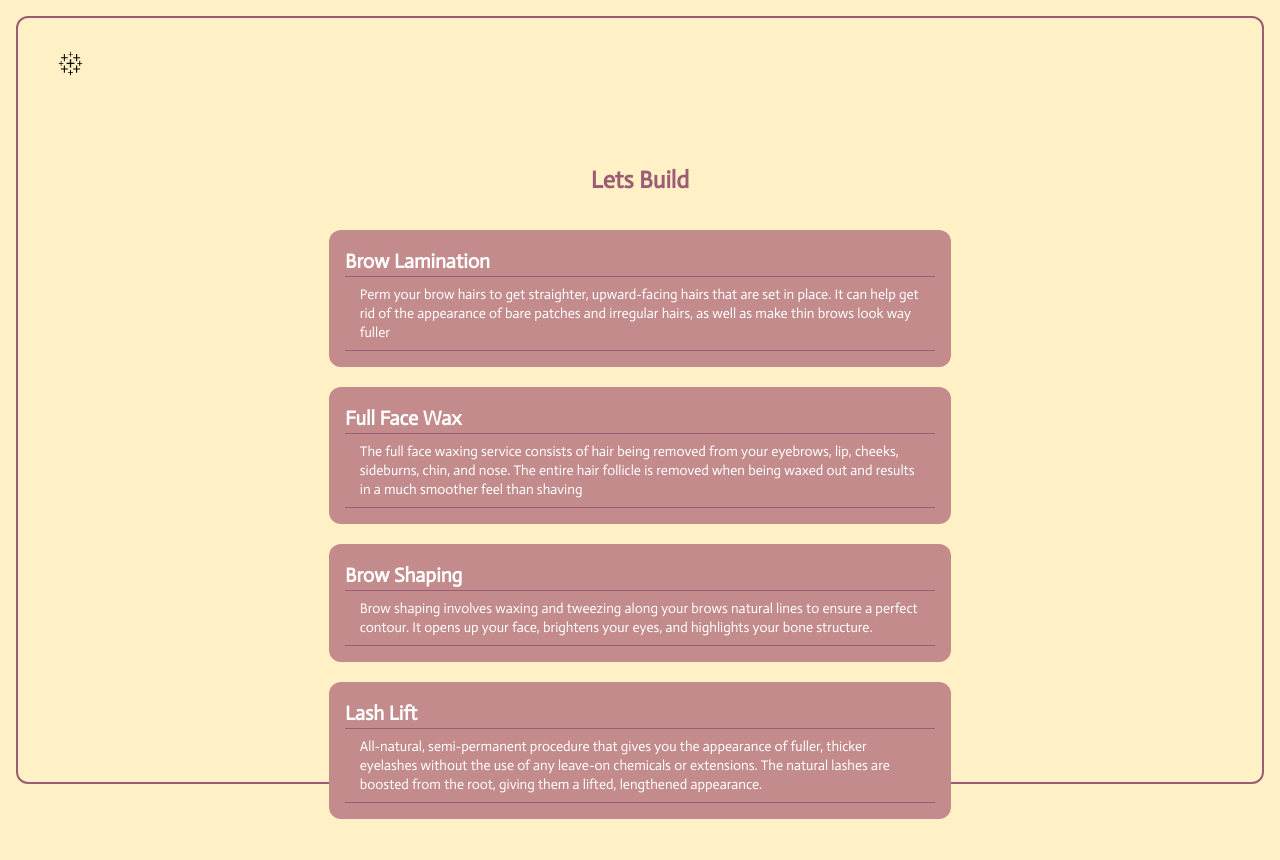
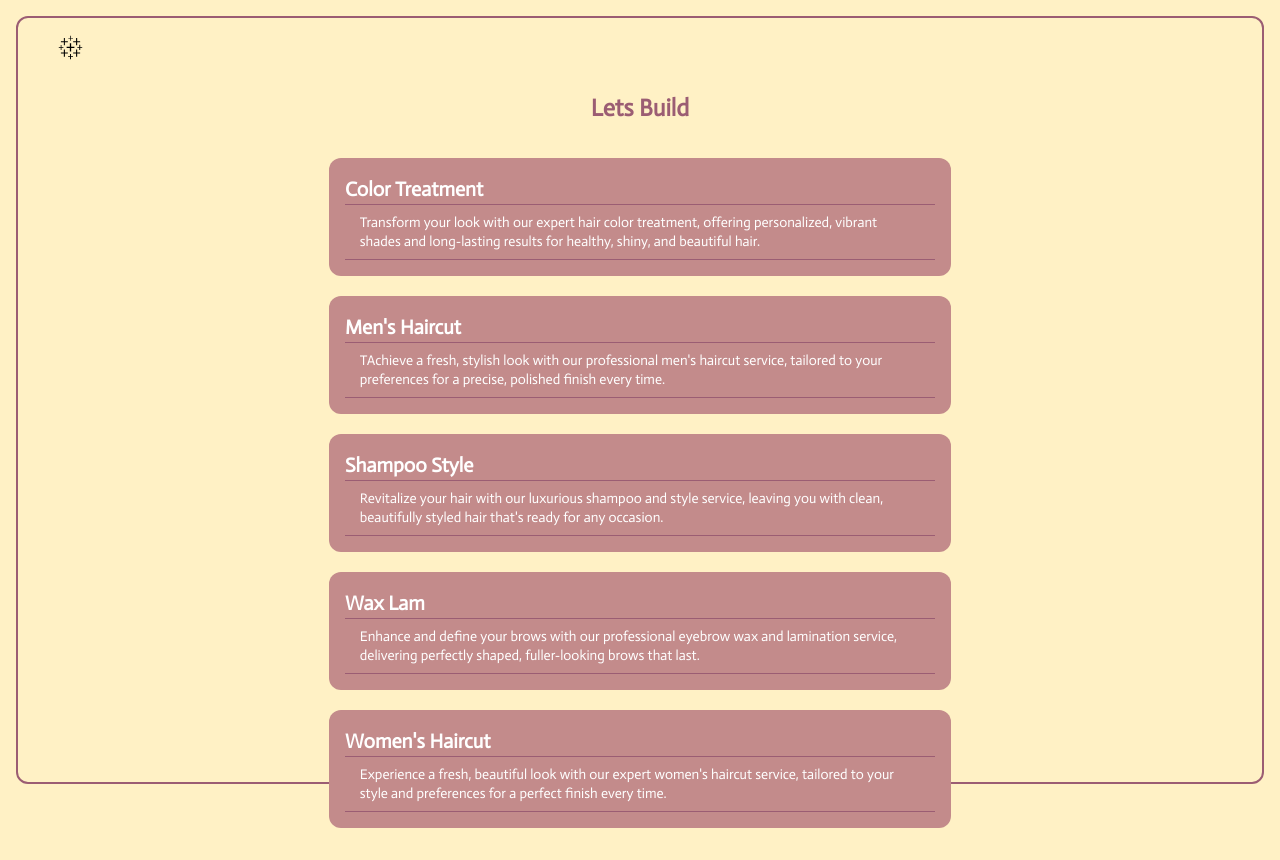
Before and after one commit to clucero36/appointments, a Next.js app in the folder nextjs-appointments/: page /service-details in a window 1280 px wide. Built offline with nearby package versions, Linux system fonts and the light colour scheme.

Commit message:
Service & Service Card Update

```diff
--- a/nextjs-appointments/components/Header.js
+++ b/nextjs-appointments/components/Header.js
@@ -9,7 +9,7 @@ import Link from 'next/link';
 const Header = () => {
 
   return (
-    <Box display='flex' justifyContent='space-between' m={['.5rem 1rem', '.5rem 1rem','2rem']} p='0 .5rem' gap={2} h={['2.5vh', '5vh','10vh']}>
+    <Box display='flex' justifyContent='space-between' m={['.75rem 1rem', '.5rem 1rem','1rem 2rem']} p='0 .5rem' gap={2} h={['2.5vh', '5vh','5vh']}>
       <Link href='/'>
         <Icon boxSize='25' as={IoLogoTableau} mt='1px'/>
       </Link>
--- a/nextjs-appointments/components/Layout.js
+++ b/nextjs-appointments/components/Layout.js
@@ -6,7 +6,7 @@ import {
 
 export default function Layout({children}) {
   return (
-    <Box border='2px' borderColor='#9B5D73' borderRadius='xl' m='1rem' h='calc(100vh - 2rem)'>
+    <Box border='2px' borderColor='#9B5D73' borderRadius='xl' m={['.5rem', '1rem']} h='calc(100vh - 2rem)'>
       <Header />
       <main>{children}</main>
     </Box>
--- a/nextjs-appointments/components/ServiceCard.js
+++ b/nextjs-appointments/components/ServiceCard.js
@@ -7,11 +7,10 @@ import {
 
 const ServiceCard = ({props}) => {
 
-
   return (
-    <Box w={['95%', '95%', '50%']} m='0 auto'>
-      <Box borderRadius='xl' p='1rem' backgroundColor='#C38B8B' color='white'>
-        <Text fontWeight='bold' fontSize='xl' borderBottom='1px' mb='.5rem' borderColor='#9B5D73'>{props.service}</Text>
+    <Box w={['95%', '95%', '85%', '85%','50%']} m='0 auto'>
+      <Box borderRadius='xl' p={['.5rem', '1rem']} backgroundColor='#C38B8B' color='white'>
+        <Text fontWeight='bold' fontSize={['large', 'xl']} borderBottom='1px' mb='.5rem' borderColor='#9B5D73'>{props.service}</Text>
         <Box borderBottom='1px' borderColor='#9B5D73'>
           <Text w='95%' fontSize='sm' lineHeight='19px' m='0 auto' mb='.5rem' >
             {props.desc}
--- a/nextjs-appointments/data/service-data.js
+++ b/nextjs-appointments/data/service-data.js
@@ -2,24 +2,24 @@
 
 const serviceData = [
   {
-    service: 'Brow Lamination',
-    imageSrc: '/static/img/browlam.PNG',
-    desc: 'Perm your brow hairs to get straighter, upward-facing hairs that are set in place. It can help get rid of the appearance of bare patches and irregular hairs, as well as make thin brows look way fuller'
+    service: 'Color Treatment',
+    desc: 'Transform your look with our expert hair color treatment, offering personalized, vibrant shades and long-lasting results for healthy, shiny, and beautiful hair.'
   },
   {
-    service: 'Full Face Wax',
-    desc: 'The full face waxing service consists of hair being removed from your eyebrows, lip, cheeks, sideburns, chin, and nose. The entire hair follicle is removed when being waxed out and results in a much smoother feel than shaving',
-    imageSrc: '/static/img/browlam.PNG',
+    service: 'Men\'s Haircut',
+    desc: 'TAchieve a fresh, stylish look with our professional men\'s haircut service, tailored to your preferences for a precise, polished finish every time.',
   },
   {
-    service: 'Brow Shaping',
-    imageSrc: '/static/img/browlam.PNG',
-    desc: 'Brow shaping involves waxing and tweezing along your brows natural lines to ensure a perfect contour. It opens up your face, brightens your eyes, and highlights your bone structure.',
+    service: 'Shampoo Style',
+    desc: 'Revitalize your hair with our luxurious shampoo and style service, leaving you with clean, beautifully styled hair that\'s ready for any occasion.',
   },
   {
-    service: 'Lash Lift',
-    imageSrc: '/static/img/browlam.PNG',
-    desc: 'All-natural, semi-permanent procedure that gives you the appearance of fuller, thicker eyelashes without the use of any leave-on chemicals or extensions. The natural lashes are boosted from the root, giving them a lifted, lengthened appearance.'
+    service: 'Wax Lam',
+    desc: 'Enhance and define your brows with our professional eyebrow wax and lamination service, delivering perfectly shaped, fuller-looking brows that last.'
+  },
+  {
+    service: 'Women\'s Haircut',
+    desc: 'Experience a fresh, beautiful look with our expert women\'s haircut service, tailored to your style and preferences for a perfect finish every time.'
   }
 ]
 
```
